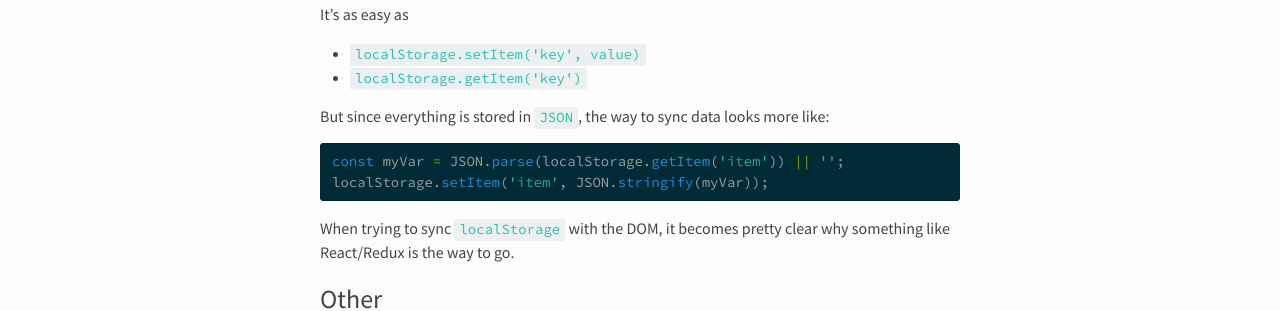
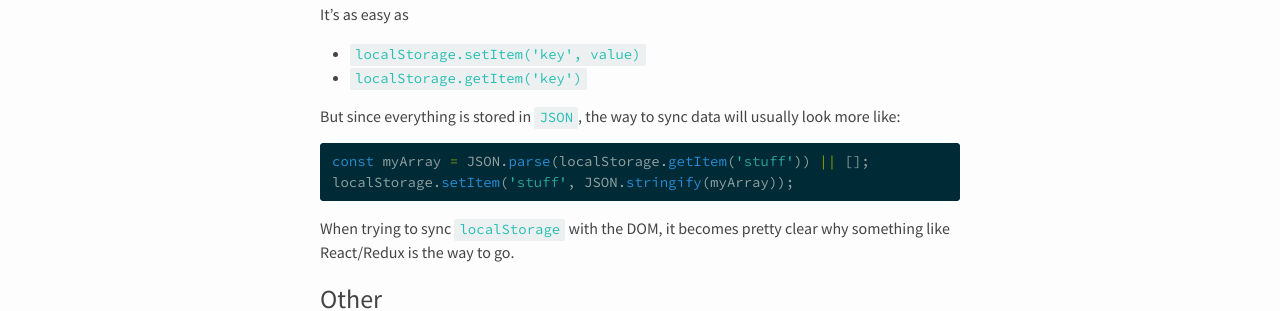
Before and after one commit to memoblue/memoblue.github.io, a Jekyll site: the page built from _posts/2017-02-25-javascript30-15.md, in a window 1280 px wide. Shown: the part 871-1182 px from the top of the page. Built offline with Jekyll 4.4.1, drawn with Linux system fonts in a browser that asks for light colours.

Commit message:
clarify generalization example

````diff
--- a/_posts/2017-02-25-javascript30-15.md
+++ b/_posts/2017-02-25-javascript30-15.md
@@ -43,11 +43,11 @@ It's as easy as
 * `localStorage.setItem('key', value)`
 * `localStorage.getItem('key')`
 
-But since everything is stored in `JSON`, the way to sync data looks more like:
+But since everything is stored in `JSON`, the way to sync data will usually look more like:
 
 ```js
-const myVar = JSON.parse(localStorage.getItem('item')) || '';
-localStorage.setItem('item', JSON.stringify(myVar));
+const myArray = JSON.parse(localStorage.getItem('stuff')) || [];
+localStorage.setItem('stuff', JSON.stringify(myArray));
 ```
 
 When trying to sync `localStorage` with the DOM, it becomes pretty clear why something like React/Redux is the way to go.
````
